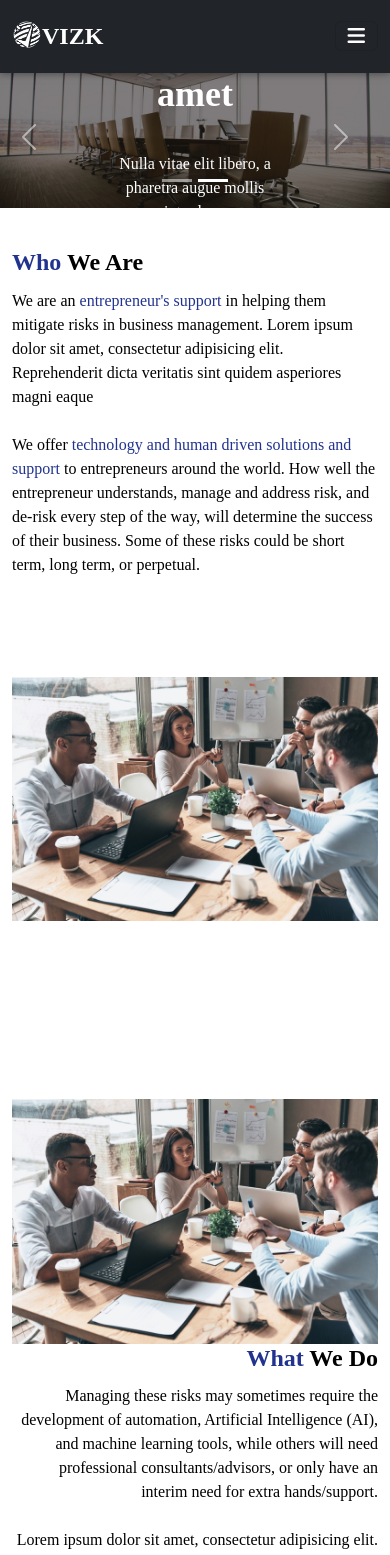
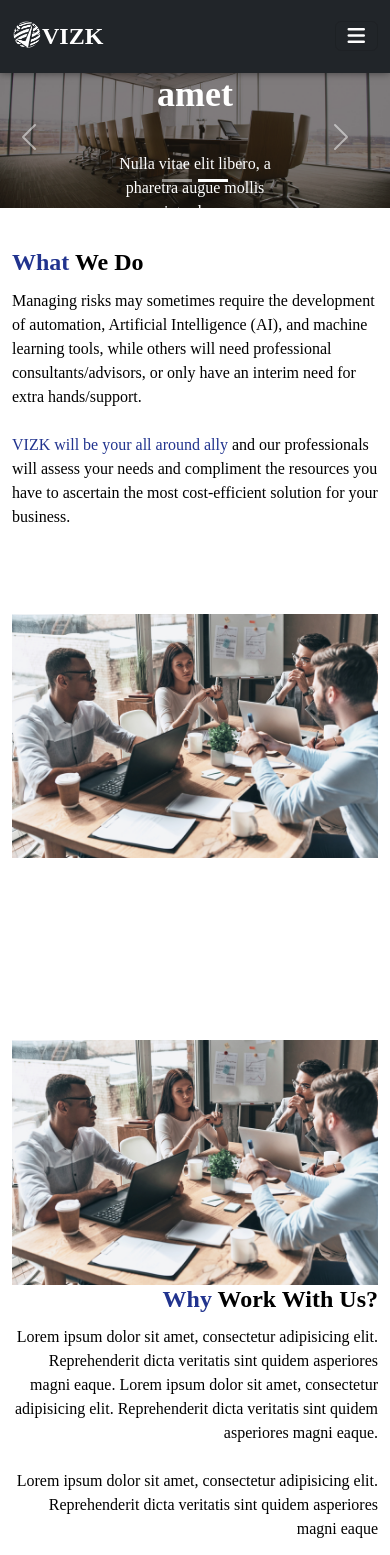
Before and after one commit to angelagado/vizk-v2, a React (Create React App) app: page /about in a window 390 px wide. Shown: the top 1555 px of the page. Built offline with nearby package versions, Linux system fonts and the light colour scheme; a web font is replaced by a local one.

Commit message:
edited styles and pages

```diff
--- a/src/App.css
+++ b/src/App.css
@@ -779,6 +779,10 @@ ul,
 }
 
 /* home */
+.home-img {
+  margin-top: 80px;
+}
+
 .home-title {
   font-size: 80px;
 }
@@ -802,12 +806,8 @@ ul,
 }
 
 @media only screen and (min-width: 1200px) {
-  .about-block .img1 {
-    margin-top: 30px;
-  }
-
   .about-block .img2 {
-    margin-top: 85px;
+    margin-top: 50px;
   }
 }
 
@@ -884,6 +884,10 @@ ul,
     font-size: 60px;
   }
 
+  .home-block .home-img {
+    margin-top: 55px;
+  }
+
   .home-title {
     font-size: 70px;
   }
@@ -896,12 +900,8 @@ ul,
     margin-top: 66px;
   }
 
-  .about-block .img1 {
-    margin-top: 40px;
-  }
-
   .about-block .img2 {
-    margin-top: 80px;
+    margin-top: 60px;
   }
 
   .about-hero .carousel-caption h1 {
@@ -1008,19 +1008,19 @@ ul,
   }
 
   .about-block .img1 {
-    margin-top: 70px;
+    margin-top: 25px;
   }
 
   .about-block .img2 {
-    margin-top: 90px;
+    margin-top: 95px;
   }
 
   .home-title {
     font-size: 63px;
   }
 
-  .home-block img {
-    margin-top: 70px;
+  .home-block .home-img {
+    margin-top: 75px;
   }
 
   .about-hero .carousel-caption h1 {
@@ -1085,7 +1085,7 @@ ul,
   }
 
   .about-block .img1 {
-    margin-top: 75px;
+    margin-top: 40px;
   }
 
   .about-block .img2 {
@@ -1158,11 +1158,11 @@ ul,
   }
 
   .about-block .img1 {
-    margin-top: 85px;
+    margin-top: 70px;
   }
 
   .about-block .img2 {
-    margin-top: 130px;
+    margin-top: 110px;
   }
 
   .go-top {
--- a/src/components/about.js
+++ b/src/components/about.js
@@ -48,23 +48,18 @@ function AppAbout() {
             <Row className="row1">
               <Col sm={6}>
                 <h1 style={{ textAlign: "left" }}>
-                  <span>Who</span> We Are
+                  <span>What</span> We Do
                 </h1>
                 <p style={{ textAlign: "left" }}>
-                  We are an <span>entrepreneur's support</span> in helping them
-                  mitigate risks in business management. Lorem ipsum dolor sit
-                  amet, consectetur adipisicing elit. Reprehenderit dicta
-                  veritatis sint quidem asperiores magni eaque
-                  <br />
-                  <br /> We offer
-                  <span>
-                    {" "}
-                    technology and human driven solutions and support{" "}
-                  </span>
-                  to entrepreneurs around the world. How well the entrepreneur
-                  understands, manage and address risk, and de-risk every step
-                  of the way, will determine the success of their business. Some
-                  of these risks could be short term, long term, or perpetual.
+                  Managing risks may sometimes require the development of
+                  automation, Artificial Intelligence (AI), and machine learning
+                  tools, while others will need professional
+                  consultants/advisors, or only have an interim need for extra
+                  hands/support. <br /> <br />
+                  <span>VIZK will be your all around ally</span> and our
+                  professionals will assess your needs and compliment the
+                  resources you have to ascertain the most cost-efficient
+                  solution for your business.
                 </p>
               </Col>
               <Col sm={6}>
@@ -76,27 +71,27 @@ function AppAbout() {
         <br /> <br />
         <Container fluid>
           <Fade right big delay={100}>
+            <br />
             <Row className="row2">
               <Col sm={6}>
                 <Image src={img2} className="img2" />
               </Col>
               <Col sm={6}>
                 <h1 style={{ textAlign: "end" }}>
-                  <span>What</span> We Do
+                  <span>Why</span> Work With Us?
                 </h1>
                 <p style={{ textAlign: "end" }}>
-                  Managing these risks may sometimes require the development of
-                  automation, Artificial Intelligence (AI), and machine learning
-                  tools, while others will need professional
-                  consultants/advisors, or only have an interim need for extra
-                  hands/support. <br />
+                  Lorem ipsum dolor sit amet, consectetur adipisicing elit.
+                  Reprehenderit dicta veritatis sint quidem asperiores magni
+                  eaque. Lorem ipsum dolor sit amet, consectetur adipisicing
+                  elit. Reprehenderit dicta veritatis sint quidem asperiores
+                  magni eaque. <br />
                   <br /> Lorem ipsum dolor sit amet, consectetur adipisicing
                   elit. Reprehenderit dicta veritatis sint quidem asperiores
                   magni eaque <br /> <br />
-                  <span>VIZK will be your all around ally</span> and our
-                  professionals will assess your needs and compliment the
-                  resources you have to ascertain the most cost-efficient
-                  solution for your business.
+                  Lorem ipsum dolor sit amet, consectetur adipisicing elit.
+                  Reprehenderit dicta veritatis sint quidem asperiores magni
+                  eaque.
                 </p>
               </Col>
             </Row>
--- a/src/components/home.js
+++ b/src/components/home.js
@@ -31,18 +31,23 @@ export default function AppHome() {
             <Row>
               <Col sm={6}>
                 <h1 style={{ textAlign: "left" }}>
-                  Lorem <span>ipsum dolor</span> sit amet
+                  <span>Who</span> We Are
                 </h1>
-
                 <p style={{ textAlign: "left" }}>
-                  Lorem ipsum dolor sit amet, consectetur adipisicing elit.
-                  Reprehenderit dicta veritatis sint quidem asperiores magni
-                  eaque praesentium temporibus, magnam, eveniet consequatur
-                  possimus nihil? Nemo deserunt repudiandae soluta neque
-                  doloribus, quo! Vitae alias ex error distinctio laudantium
-                  recusandae, iure. Vel nisi soluta, minus consectetur
-                  reiciendis laborum, laudantium perspiciatis quos molestias
-                  quam eum.
+                  We are an <span>entrepreneur's support</span> in helping them
+                  mitigate risks in business management. Lorem ipsum dolor sit
+                  amet, consectetur adipisicing elit. Reprehenderit dicta
+                  veritatis sint quidem asperiores magni eaque
+                  <br />
+                  <br /> We offer
+                  <span>
+                    {" "}
+                    technology and human driven solutions and support{" "}
+                  </span>
+                  to entrepreneurs around the world. How well the entrepreneur
+                  understands, manage and address risk, and de-risk every step
+                  of the way, will determine the success of their business. Some
+                  of these risks could be short term, long term, or perpetual.
                 </p>
               </Col>
               <Col sm={6}>
--- a/src/components/projects.js
+++ b/src/components/projects.js
@@ -87,16 +87,17 @@ function AppProjects() {
             <Carousel.Item>
               <img src={img1} />
               <Carousel.Caption>
-                <h1>Lorem ipsum</h1> <br />
+                <h1>OUR PROJECTS</h1> <br />
                 <p>
-                  Nulla vitae elit libero, a pharetra augue mollis interdum.
+                  Here are some of the projects that we have completed over the
+                  years.
                 </p>
               </Carousel.Caption>
             </Carousel.Item>
             <Carousel.Item>
               <img src={img1} />
               <Carousel.Caption>
-                <h1>Dolor sit amet</h1> <br />
+                <h1>OUR PROJECTS</h1> <br />
                 <p>
                   Nulla vitae elit libero, a pharetra augue mollis interdum.
                 </p>
--- a/src/components/services.js
+++ b/src/components/services.js
@@ -24,8 +24,8 @@ function AppServices() {
               <Carousel.Caption>
                 <h1>OUR SERVICES</h1>
                 <p>
-                  VIZK offers a variety of services specifically tailored for
-                  the clients' needs and wants.
+                  We offer a variety of services specifically tailored for the
+                  clients' needs and wants.
                 </p>
               </Carousel.Caption>
             </Carousel.Item>
@@ -33,7 +33,7 @@ function AppServices() {
               <img src={img1} />
               <Carousel.Caption>
                 <h1>OUR SERVICES</h1>
-                <p>Here at VIZK, a successful end output is guaranteed.</p>
+                <p>Here at VIZK, a successful output is guaranteed.</p>
               </Carousel.Caption>
             </Carousel.Item>
           </Carousel>
--- a/src/components/teams.js
+++ b/src/components/teams.js
@@ -107,16 +107,14 @@ function AppTeams() {
             <Carousel.Item>
               <img src={img1} />
               <Carousel.Caption>
-                <h1>Lorem ipsum</h1> <br />
-                <p>
-                  Nulla vitae elit libero, a pharetra augue mollis interdum.
-                </p>
+                <h1>OUR TEAM</h1> <br />
+                <p>These are the people behind VIZK's success.</p>
               </Carousel.Caption>
             </Carousel.Item>
             <Carousel.Item>
               <img src={img1} />
               <Carousel.Caption>
-                <h1>Dolor sit amet</h1> <br />
+                <h1>OUR TEAM</h1> <br />
                 <p>
                   Nulla vitae elit libero, a pharetra augue mollis interdum.
                 </p>
```
